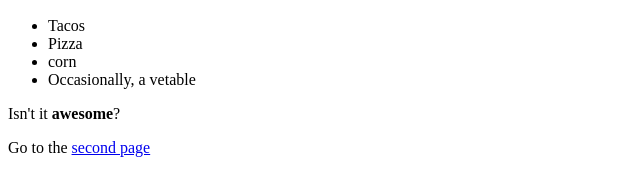
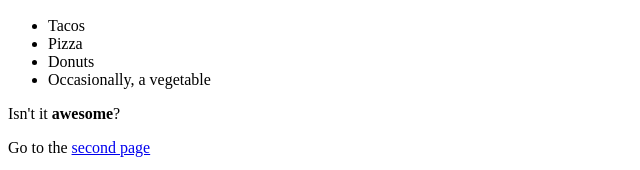
Before and after one commit to jkyoon87/mysite, a plain HTML site: page index.html in a window 1280 px wide. Shown: the part 1214-1384 px from the top of the page, 0-640 px from the left. Drawn offline with Linux system fonts and the light colour scheme.

Commit message:
Spelling error

```diff
--- a/index.html
+++ b/index.html
@@ -21,8 +21,8 @@
         <ul>
             <li>Tacos</li>
             <li>Pizza</li>
-            <li>corn</li>
-            <li>Occasionally, a vetable</li>
+            <li>Donuts</li>
+            <li>Occasionally, a vegetable</li>
         </ul>
 
         <p>Isn't it <strong>awesome</strong>?</p>
```
